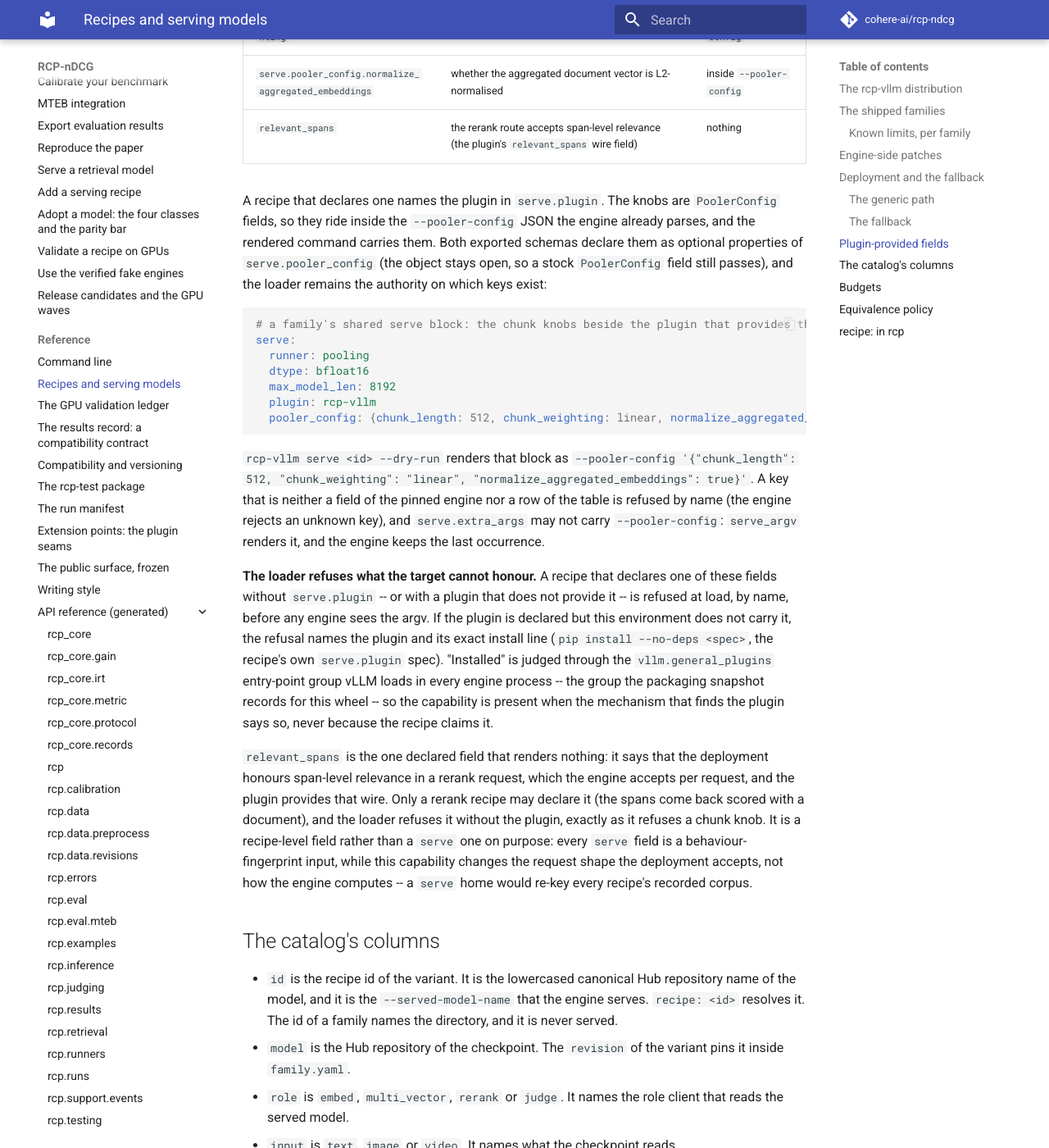
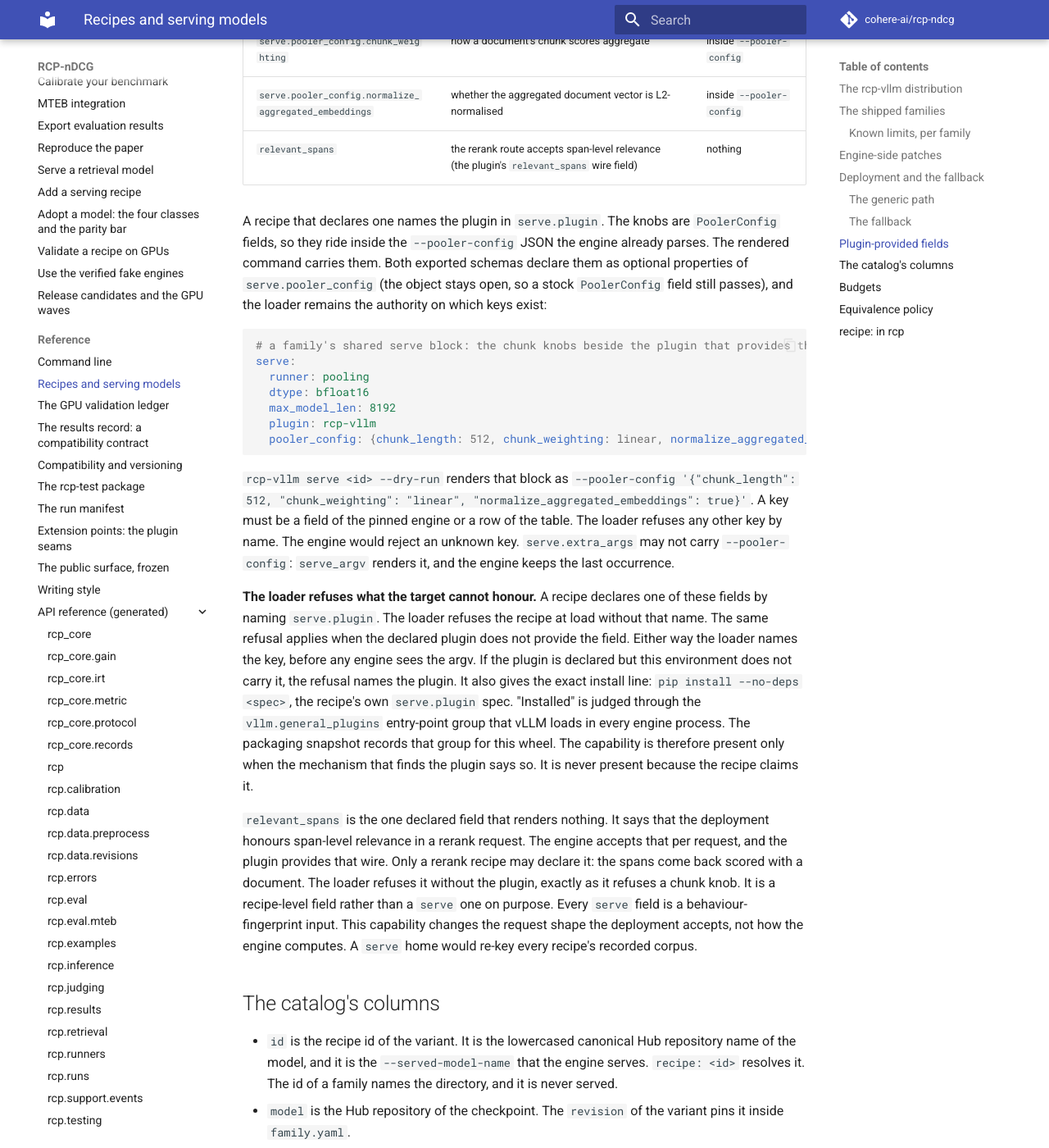
Before and after one commit to cohere-ai/rcp-ndcg, an MkDocs documentation site: the page built from docs/reference/recipes.md, in a window 1280 px wide and 1400 px high, scrolled down 5167 px. Shown: the whole window at 82% size. Built offline with MkDocs 1.6.1 and Material for MkDocs 9.7.7, drawn with Linux system fonts in a browser that asks for light colours; comment, search, counter and statistics services are not loaded; some of the changed text lies outside the part shown.

Commit message:
docs(recipes): the page keeps its ASD-STE100 prose through the plugin-field lane
The L9 branch predates the STE rewrite, so merging it reverted this page's sentences. Splitting them again
is the whole change; no fact moved. The checker is the gate: tests/docs/test_style.py is green.

````diff
--- a/docs/reference/recipes.md
+++ b/docs/reference/recipes.md
@@ -149,10 +149,11 @@ A generic deployment serves the same weights with the same numerics. The gate an
 
 ## Plugin-provided fields
 
-Part of the serving surface exists only in the plugin, never in the stock engine: the embed chunker's three
-knobs and the rerank route's span-level relevance (every embed and rerank change is the plugin's, and none of
-it waits on an upstream release). `rcp_vllm.recipe.PLUGIN_FIELDS` is the one declaration of them, each field
-with the plugin distribution that honours it; the loader reads that table, never a list of names of its own.
+Part of the serving surface exists only in the plugin, never in the stock engine. It is the embed chunker's
+three knobs and the rerank route's span-level relevance. Every embed and rerank change is the plugin's, and
+none of it waits on an upstream release. `rcp_vllm.recipe.PLUGIN_FIELDS` is the one declaration of them. Each
+field names the plugin distribution that honours it, and the loader reads that table. It never keeps a list of
+names of its own.
 
 | field | what the recipe declares | rendered as |
 |---|---|---|
@@ -162,7 +163,7 @@ with the plugin distribution that honours it; the loader reads that table, never
 | `relevant_spans` | the rerank route accepts span-level relevance (the plugin's `relevant_spans` wire field) | nothing |
 
 A recipe that declares one names the plugin in `serve.plugin`. The knobs are `PoolerConfig` fields, so they
-ride inside the `--pooler-config` JSON the engine already parses, and the rendered command carries them. Both
+ride inside the `--pooler-config` JSON the engine already parses. The rendered command carries them. Both
 exported schemas declare them as optional properties of `serve.pooler_config` (the object stays open, so a
 stock `PoolerConfig` field still passes), and the loader remains the authority on which keys exist:
 
@@ -177,26 +178,26 @@ serve:
 ```
 
 `rcp-vllm serve <id> --dry-run` renders that block as `--pooler-config '{"chunk_length": 512,
-"chunk_weighting": "linear", "normalize_aggregated_embeddings": true}'`. A key that is neither a field of the
-pinned engine nor a row of the table is refused by name (the engine rejects an unknown key), and
-`serve.extra_args` may not carry `--pooler-config`: `serve_argv` renders it, and the engine keeps the last
-occurrence.
+"chunk_weighting": "linear", "normalize_aggregated_embeddings": true}'`. A key must be a field of the pinned
+engine or a row of the table. The loader refuses any other key by name. The engine would reject an unknown
+key. `serve.extra_args` may not carry `--pooler-config`: `serve_argv` renders it, and the engine keeps the
+last occurrence.
 
-**The loader refuses what the target cannot honour.** A recipe that declares one of these fields without
-`serve.plugin` -- or with a plugin that does not provide it -- is refused at load, by name, before any engine
-sees the argv. If the plugin is declared but this environment does not carry it, the refusal names the plugin
-and its exact install line (`pip install --no-deps <spec>`, the recipe's own `serve.plugin` spec). "Installed"
-is judged through the `vllm.general_plugins` entry-point group vLLM loads in every engine process -- the group
-the packaging snapshot records for this wheel -- so the capability is present when the mechanism that finds the
-plugin says so, never because the recipe claims it.
+**The loader refuses what the target cannot honour.** A recipe declares one of these fields by naming
+`serve.plugin`. The loader refuses the recipe at load without that name. The same refusal applies when the
+declared plugin does not provide the field. Either way the loader names the key, before any engine sees the
+argv. If the plugin is declared but this environment does not carry it, the refusal names the plugin. It also
+gives the exact install line: `pip install --no-deps <spec>`, the recipe's own `serve.plugin` spec.
+"Installed" is judged through the `vllm.general_plugins` entry-point group that vLLM loads in every engine
+process. The packaging snapshot records that group for this wheel. The capability is therefore present only
+when the mechanism that finds the plugin says so. It is never present because the recipe claims it.
 
-`relevant_spans` is the one declared field that renders nothing: it says that the deployment honours
-span-level relevance in a rerank request, which the engine accepts per request, and the plugin provides that
-wire. Only a rerank recipe may declare it (the spans come back scored with a document), and the loader refuses
-it without the plugin, exactly as it refuses a chunk knob. It is a recipe-level field rather than a `serve`
-one on purpose: every `serve` field is a behaviour-fingerprint input, while this capability changes the request
-shape the deployment accepts, not how the engine computes -- a `serve` home would re-key every recipe's
-recorded corpus.
+`relevant_spans` is the one declared field that renders nothing. It says that the deployment honours
+span-level relevance in a rerank request. The engine accepts that per request, and the plugin provides that
+wire. Only a rerank recipe may declare it: the spans come back scored with a document. The loader refuses it
+without the plugin, exactly as it refuses a chunk knob. It is a recipe-level field rather than a `serve` one on
+purpose. Every `serve` field is a behaviour-fingerprint input. This capability changes the request shape the
+deployment accepts, not how the engine computes. A `serve` home would re-key every recipe's recorded corpus.
 
 ## The catalog's columns
 
````
